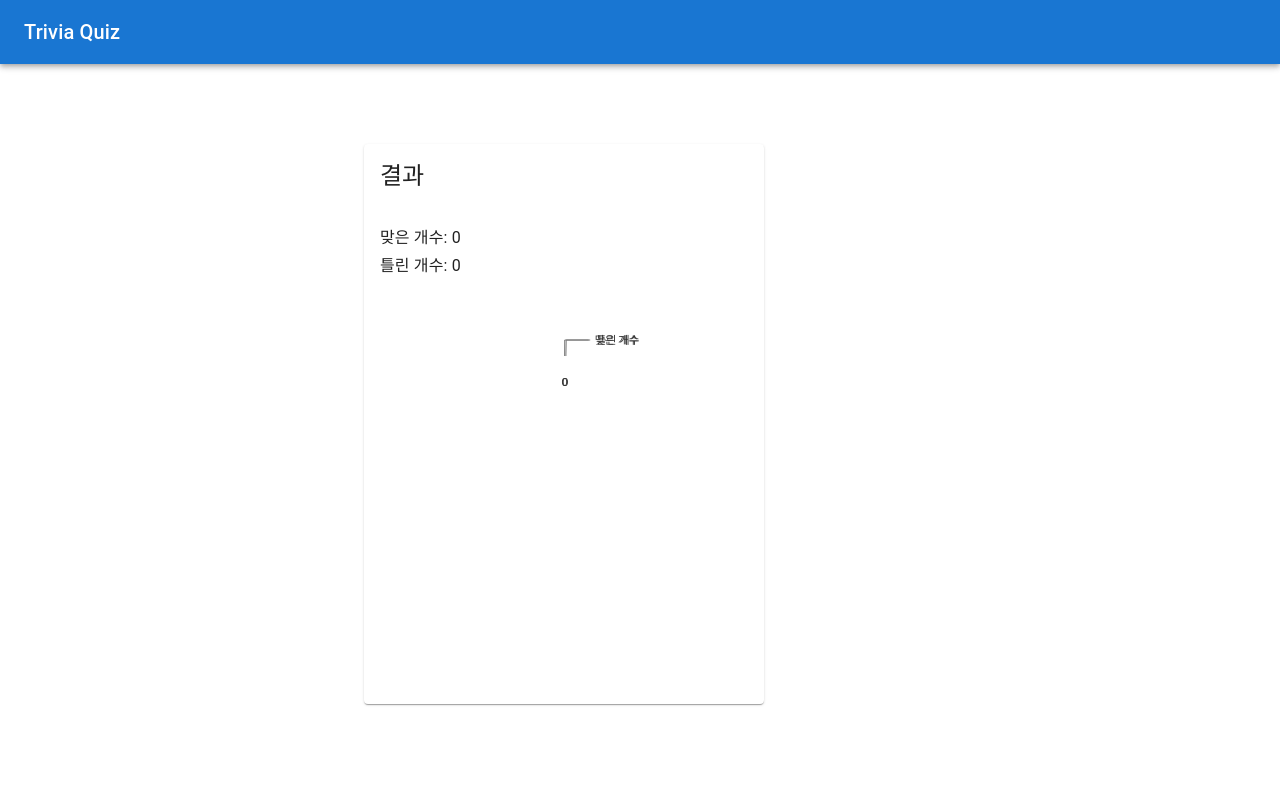
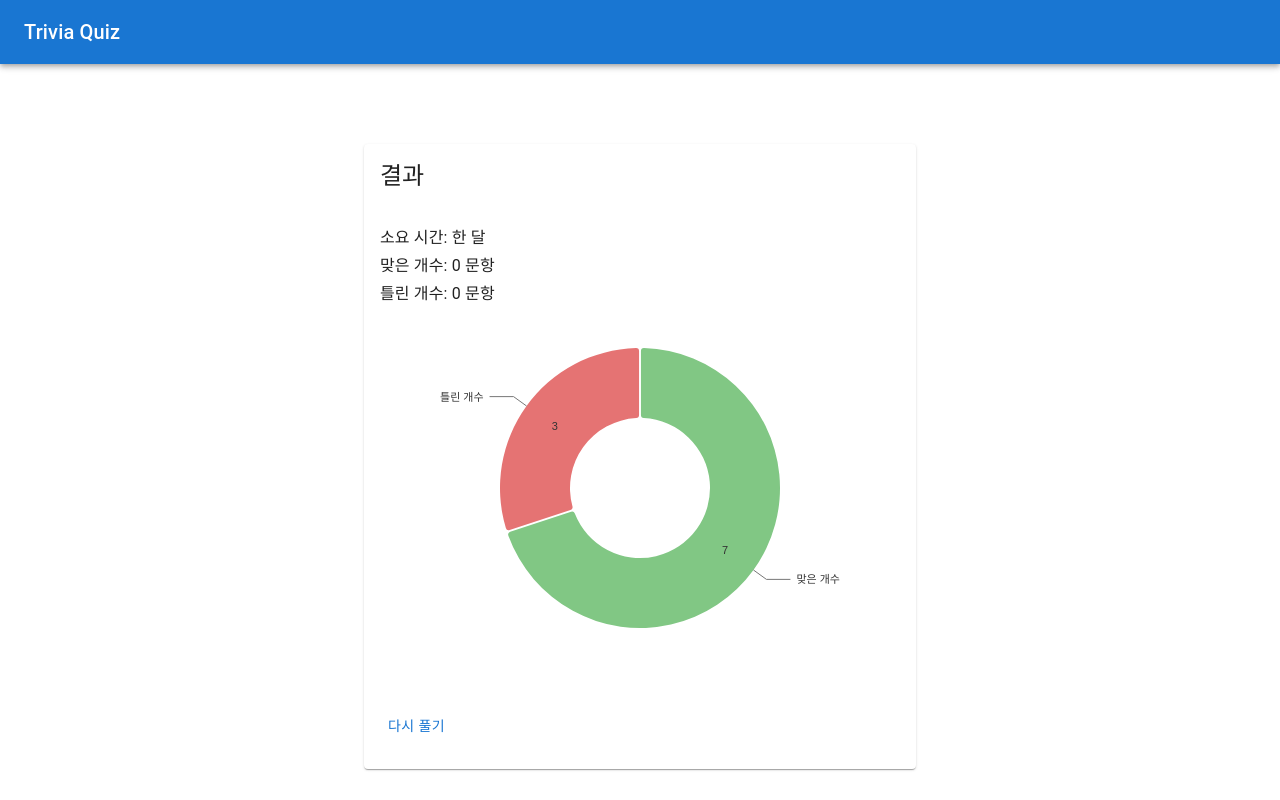
Before and after one commit to heptacode/trivia-quiz, a React (Vite) app: page /result in a window 1280 px wide. Built offline with nearby package versions, Linux system fonts and the light colour scheme; what simple-zustand-devtools would draw is missing.

Commit message:
Separate Result Hooks & Create getElapsedTime

```diff
--- /dev/null
+++ b/src/hooks/useResult.ts
@@ -0,0 +1,14 @@
+import { useGlobalStore } from '@/store/useGlobalStore';
+import { useNavigate } from 'react-router-dom';
+
+export function useResult() {
+  const navigate = useNavigate();
+  const { startTime, finishTime, correctQuestions, incorrectQuestions, init } = useGlobalStore();
+
+  function retry() {
+    init();
+    navigate('/');
+  }
+
+  return { retry, startTime, finishTime, correctQuestions, incorrectQuestions };
+}
--- /dev/null
+++ b/src/modules/getElapsedTime.ts
@@ -0,0 +1,8 @@
+import dayjs from 'dayjs';
+import relativeTime from 'dayjs/plugin/relativeTime';
+
+dayjs.extend(relativeTime);
+
+export function getElapsedTime(startTime: Date, finishTime: Date): string {
+  return dayjs(startTime).from(finishTime, true);
+}
--- a/src/views/Result.tsx
+++ b/src/views/Result.tsx
@@ -1,33 +1,41 @@
 import { ChartArea, PieChart } from '@/components/charts';
-import { useGlobalStore } from '@/store/useGlobalStore';
-import { Card, CardContent, CardHeader, Typography } from '@mui/material';
+import { useResult } from '@/hooks/useResult';
+import { getElapsedTime } from '@/modules/getElapsedTime';
+import { Button, Card, CardContent, CardHeader, Typography } from '@mui/material';
+import green from '@mui/material/colors/green';
+import red from '@mui/material/colors/red';
 
 export function Result() {
-  const { correctQuestions, incorrectQuestions } = useGlobalStore();
+  const { retry, startTime, finishTime, correctQuestions, incorrectQuestions } = useResult();
 
   const chartData = [
     {
       id: '맞은 개수',
-      value: correctQuestions,
-      color: '#32a852',
+      value: correctQuestions || 7,
+      color: green[300],
     },
     {
       id: '틀린 개수',
-      value: incorrectQuestions,
-      color: '#d84646',
+      value: incorrectQuestions || 3,
+      color: red[300],
     },
   ];
 
   return (
-    <Card sx={{ maxWidth: 400, mt: 10 }}>
+    <Card sx={{ mt: 10 }}>
       <CardHeader title="결과" />
       <CardContent>
-        <Typography variant="subtitle1">맞은 개수: {correctQuestions}</Typography>
-        <Typography variant="subtitle1">틀린 개수: {incorrectQuestions}</Typography>
+        <Typography variant="subtitle1">
+          소요 시간: {getElapsedTime(startTime, finishTime)}
+        </Typography>
+        <Typography variant="subtitle1">맞은 개수: {correctQuestions} 문항</Typography>
+        <Typography variant="subtitle1">틀린 개수: {incorrectQuestions} 문항</Typography>
 
         <ChartArea>
           <PieChart chartData={chartData} />
         </ChartArea>
+
+        <Button onClick={retry}>다시 풀기</Button>
       </CardContent>
     </Card>
   );
```
